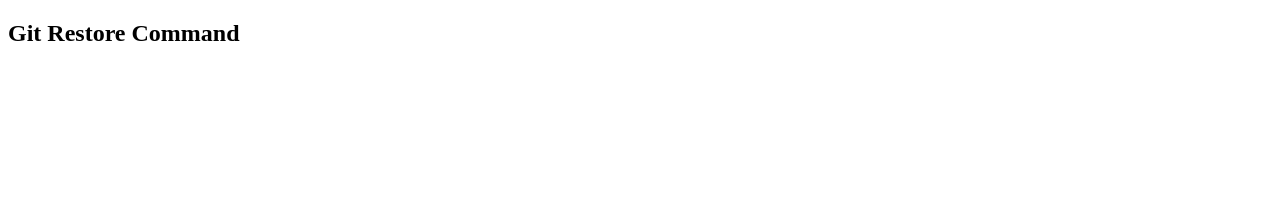
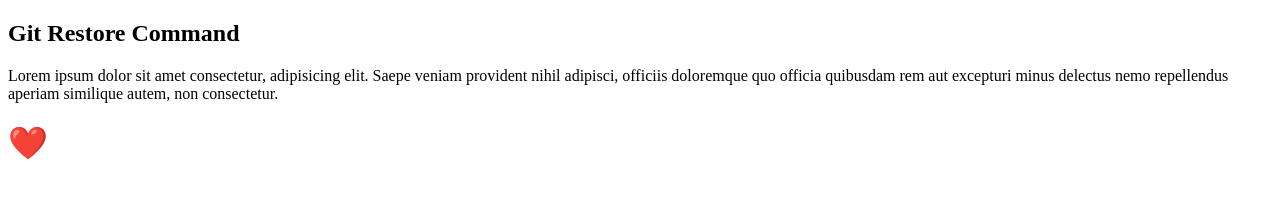
Before and after one commit to nayak-vivek/Git-Restore, a plain HTML site: page index.html in a window 1280 px wide. Drawn offline with Linux system fonts and the light colour scheme.

Commit message:
try to run restpre cmd

```diff
--- a/index.html
+++ b/index.html
@@ -7,5 +7,7 @@
 </head>
 <body>
     <h2>Git Restore Command</h2>
+    <p>Lorem ipsum dolor sit amet consectetur, adipisicing elit. Saepe veniam provident nihil adipisci, officiis doloremque quo officia quibusdam rem aut excepturi minus delectus nemo repellendus aperiam similique autem, non consectetur.</p>
+    <h1>❤️</h1>
 </body>
 </html>
```
